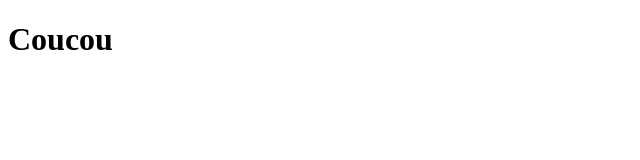
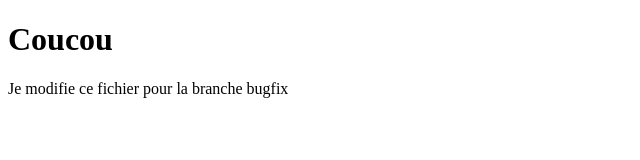
Before and after one commit to BernHq/git_test_advanced, a plain HTML site: page index.html in a window 1280 px wide. Shown: the whole page, without its empty margins (0-640 px from the left). Drawn offline with Linux system fonts and the light colour scheme.

Commit message:
Modification de index.html pour bugfix

```diff
--- a/index.html
+++ b/index.html
@@ -8,5 +8,6 @@
 </head>
 <body>
     <h1>Coucou</h1>
+    <p>Je modifie ce fichier pour la branche bugfix</p>
 </body>
 </html>
```
